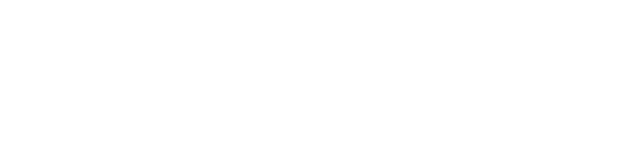
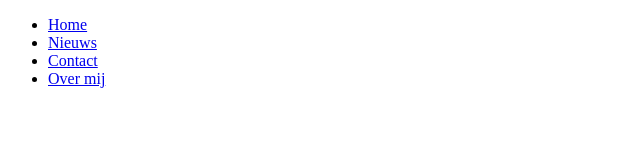
Before and after one commit to Nassim293/Nassim293.github.io, a plain HTML site: page index.html in a window 1280 px wide. Shown: the whole page, without its empty margins (0-640 px from the left). Drawn offline with Linux system fonts and the light colour scheme.

Commit message:
Update index.html
menu balk\

```diff
--- a/index.html
+++ b/index.html
@@ -1,6 +1,14 @@
 <!DOCTYPE html>
 
 <html>
+    <!-- Mijn menu  boven in mijn website -->
+  <ul class="navbar">
+    <li><a href="index.html">Home</a></li>
+    <li><a href="nieuws.html">Nieuws</a></li>
+    <li><a href="contact.html">Contact</a></li>
+    <li><a href="over.html">Over mij</a></li>
+  </ul>
+
 <head>
 
 </head>
```
